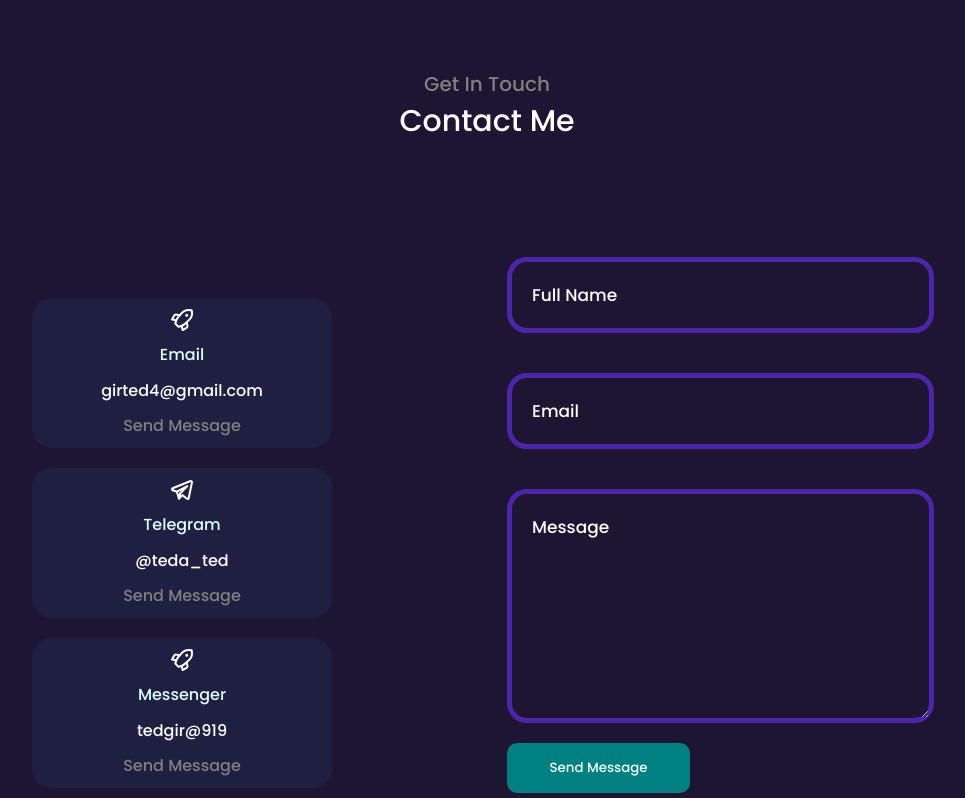
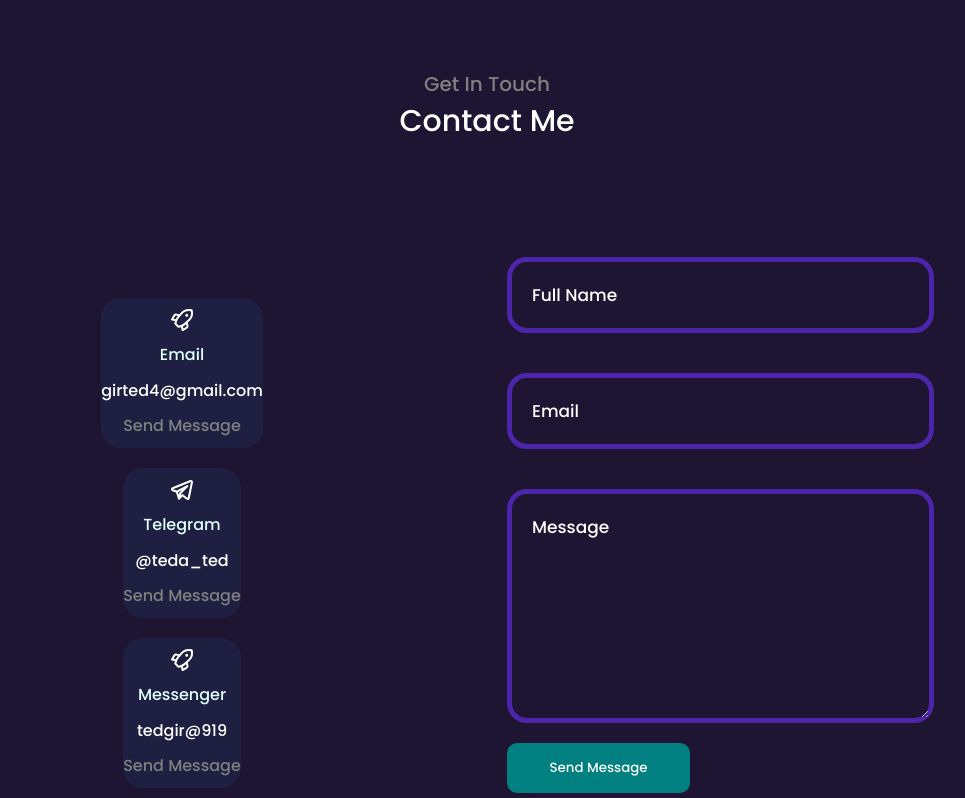
Before and after one commit to jpswdeveloper/my-lovely, a React (Create React App) app: page / in a window 1280 px wide. Shown: the part 4926-5724 px from the top of the page, without its empty margins (153-1118 px from the left). Built offline with nearby package versions, Linux system fonts and the light colour scheme.

Commit message:
contact width

```diff
--- a/src/layouts/contact.scss
+++ b/src/layouts/contact.scss
@@ -1,5 +1,5 @@
 .lets-talk{
-    width: 300px;
+    // width: 300px;
     height: 150px;
     display: flex;
     margin: 10px;
```
